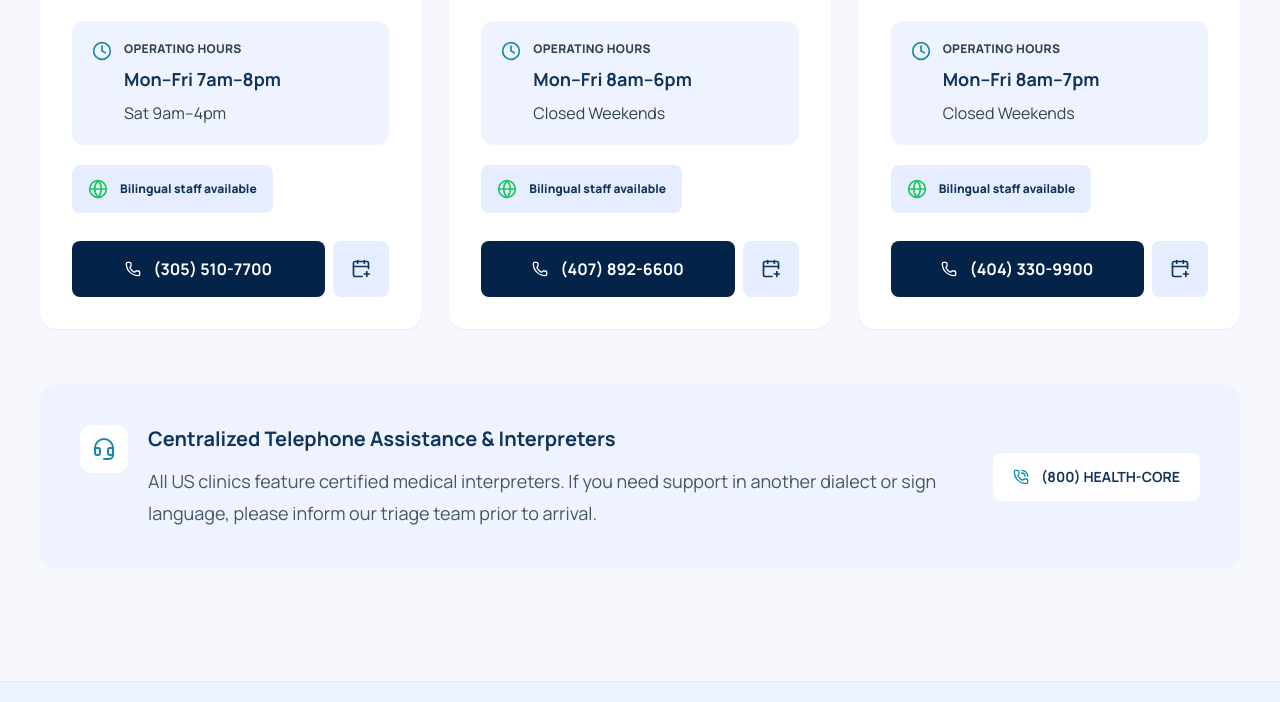
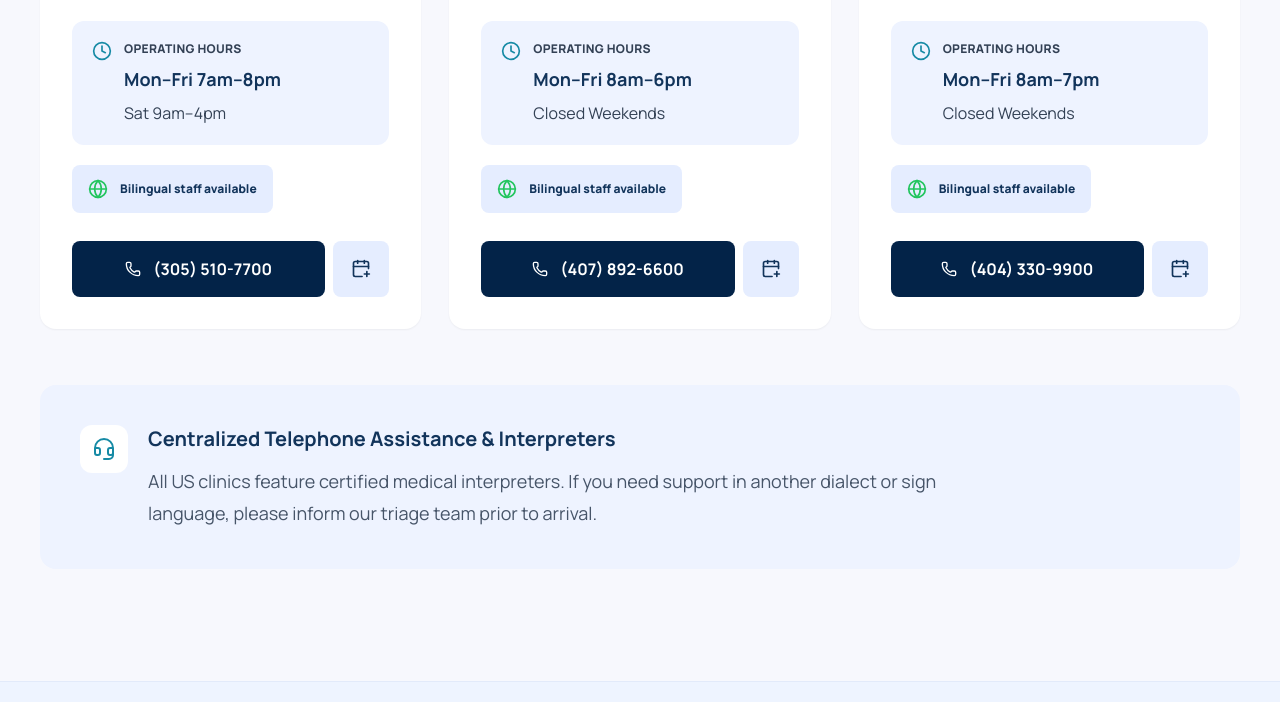
Before and after one commit to Akbar-Rouzi/healthcore-public-website, a plain HTML site: page uis/website/locations.html in a window 1280 px wide. Shown: the part 1193-1895 px from the top of the page. Drawn offline with nearby package versions, Linux system fonts and the light colour scheme.

Commit message:
fix(locations): remove placeholder support number and update docs

```diff
--- a/uis/website/locations.html
+++ b/uis/website/locations.html
@@ -236,9 +236,6 @@
                 <h2 id="support-heading" class="text-xl font-bold text-navy"><span data-i18n="locations.support.title"></span></h2>
                 <p class="mt-3 text-lg leading-8 text-slate-600"><span data-i18n="locations.support.description"></span></p>
               </div>
-              <span class="inline-flex min-h-12 max-w-full items-center justify-center gap-2 self-start rounded-lg bg-white px-3 py-3 text-xs font-bold text-navy md:shrink-0 md:self-center lg:gap-3 lg:px-5 lg:text-sm">
-                <i data-lucide="phone-call" class="size-4 shrink-0 text-teal" aria-hidden="true"></i> (800) HEALTH-CORE
-              </span>
             </div>
           </div>
         </section>
```
Also changed, not shown: uis/website/README.md.
